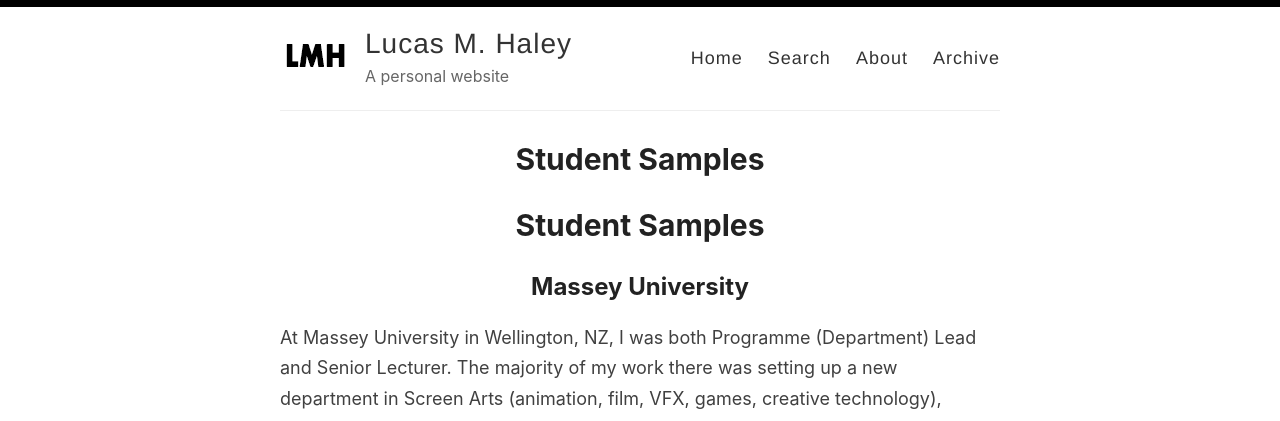
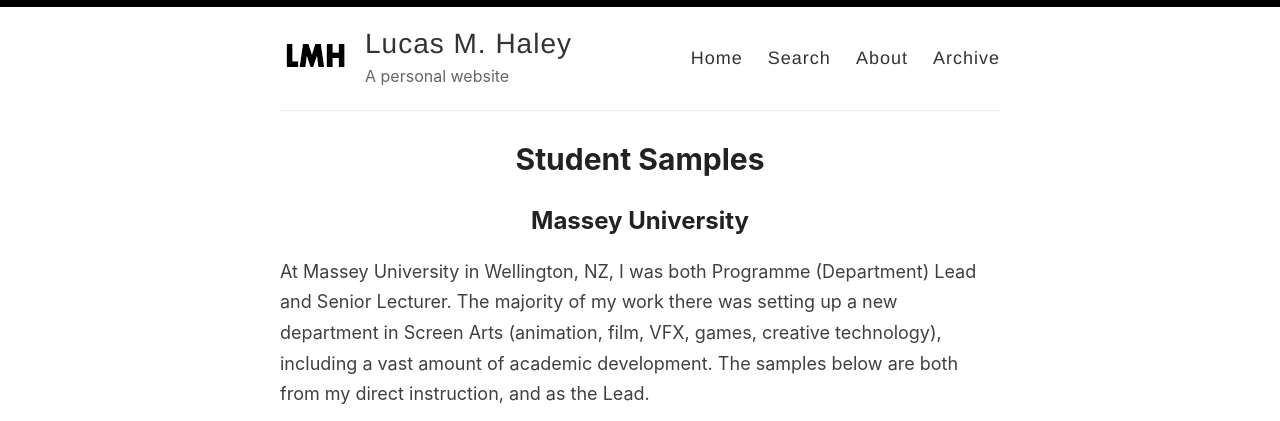
Before and after one commit to lucashaley/lucashaley.github.io, a Jekyll site: the page built from student-samples.markdown, in a window 1280 px wide, cut to the strip 0-421 px from the top of the page. Built offline with Jekyll 4.4.1, drawn with Linux system fonts in a browser that asks for light colours; our own code applies the rules of GitHub Pages for plain Markdown files.

Commit message:
Updated Student Samples

```diff
--- a/student-samples.markdown
+++ b/student-samples.markdown
@@ -2,8 +2,6 @@
 title: Student Samples
 date: 2023-12-05 14:02:00 -08:00
 ---
-
-# Student Samples
 
 ## Massey University
 
```
